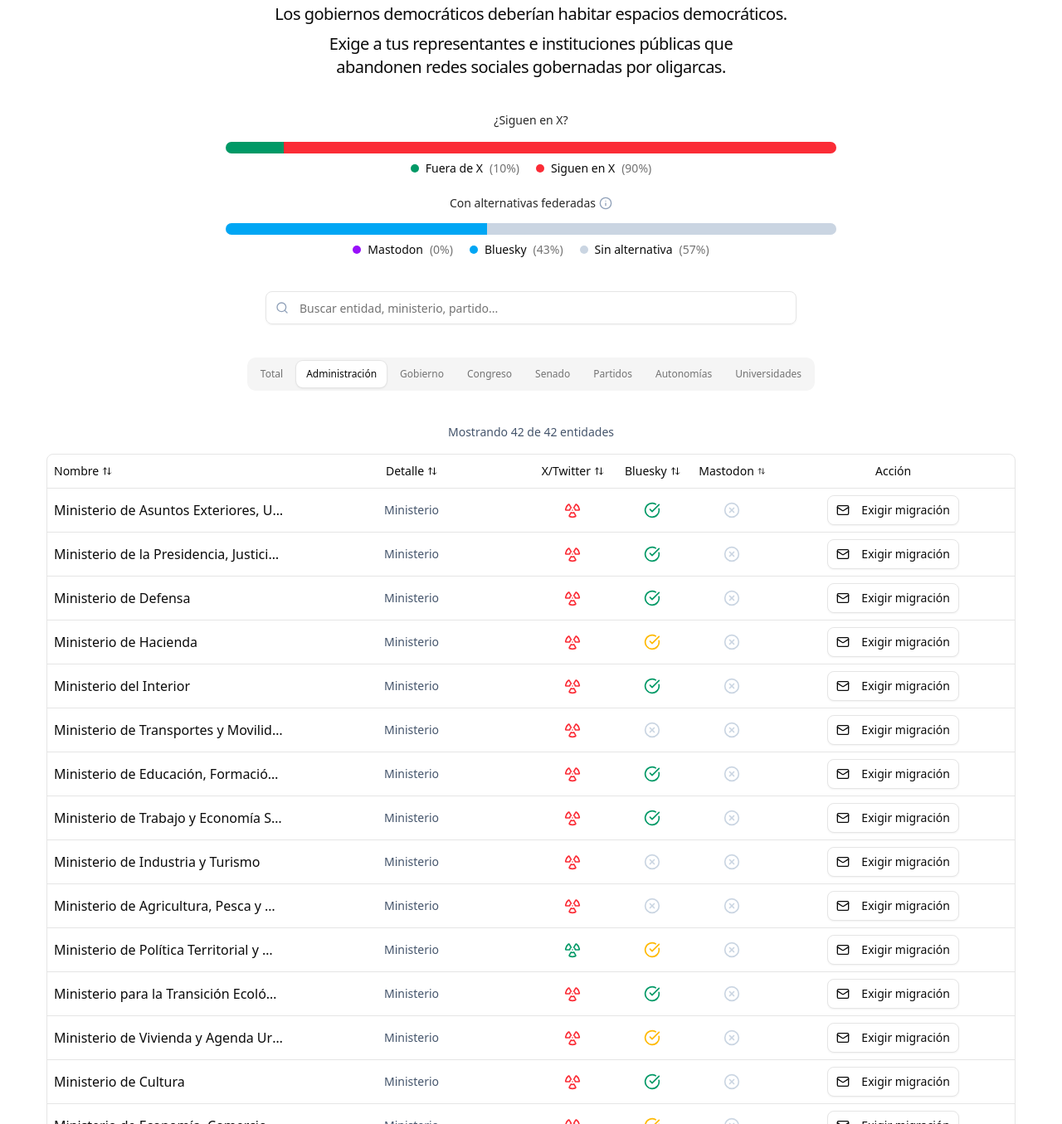
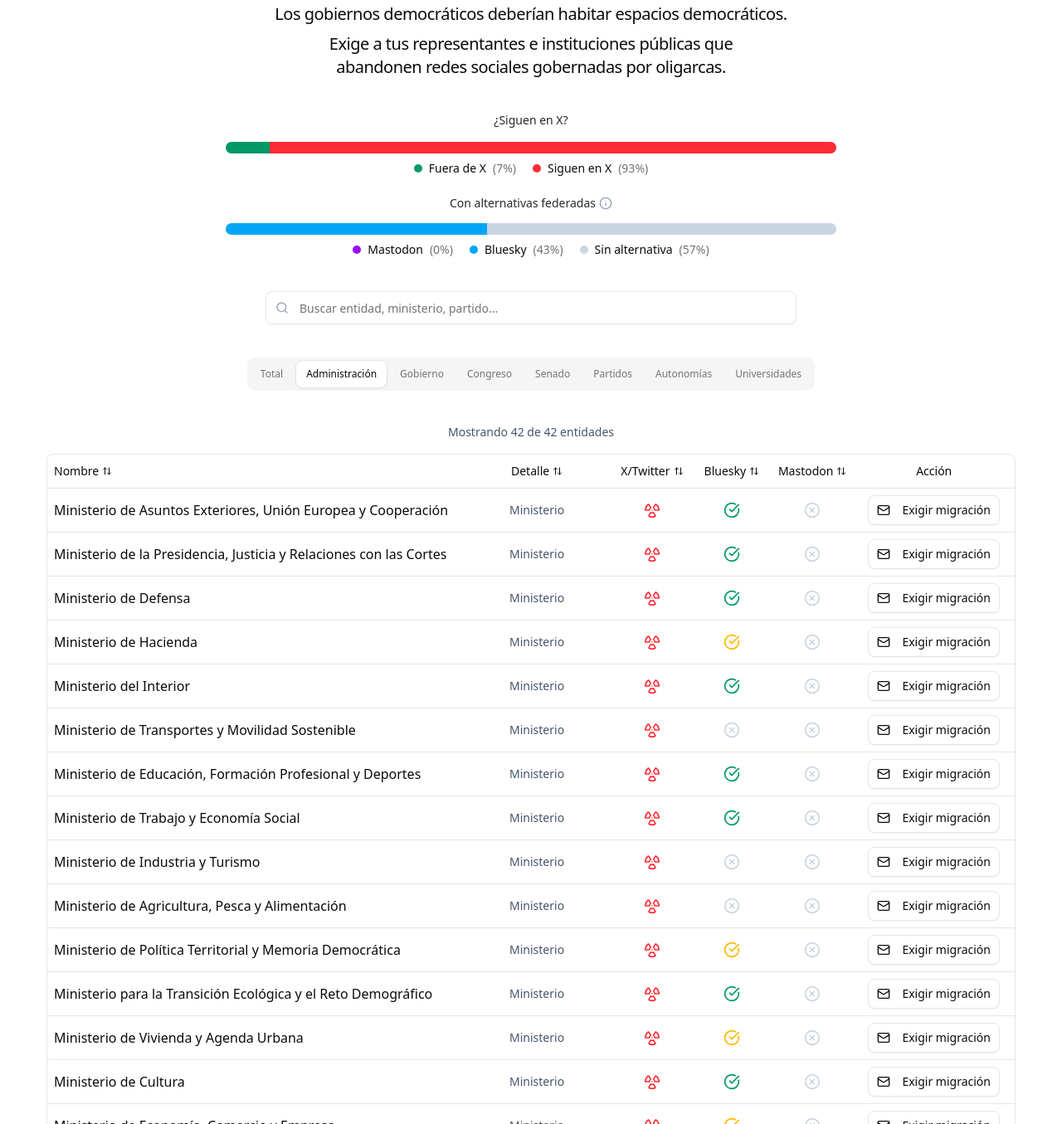
Before and after one commit to avelrom/saldeahi, an Astro site: page / in a window 1280 px wide. Shown: the part 257-1612 px from the top of the page at 83% size. Built offline with nearby package versions, Linux system fonts and the light colour scheme; Astro itself is replaced by a stand-in of ours; a web font is replaced by a local one.

Commit message:
min fixed

```diff
--- a/src/components/DataTable.tsx
+++ b/src/components/DataTable.tsx
@@ -80,6 +80,15 @@ function isActiveDate(val: unknown): boolean {
   return Date.now() - new Date(val).getTime() <= THIRTY_DAYS_MS;
 }
 
+// Para Twitter: tener handle sin fecha verificada = asumir que siguen en X (rojo).
+// Solo se considera "fuera de X" si: no hay handle, la cuenta da 404, o la última
+// publicación registrada es de hace más de 30 días.
+function twitterOnX(handle: unknown, activo: unknown): boolean {
+  if (!handle) return false;             // sin cuenta → no están en X
+  if (activo == null) return true;       // cuenta existe, sin fecha → asumir activos
+  return isActiveDate(activo);           // fecha → activo sólo si es reciente
+}
+
 function normalizeData(data: any[], categoria: string) {
   return data.map((item) => {
     let detalle = '';
@@ -96,7 +105,7 @@ function normalizeData(data: any[], categoria: string) {
       detalle,
       categoria,
       twitter:         item.twitter         || null,
-      twitter_activo:  isActiveDate(item.twitter_activo),
+      twitter_activo:  twitterOnX(item.twitter, item.twitter_activo),
       bluesky:         item.bluesky         || null,
       bluesky_activo:  isActiveDate(item.bluesky_activo),
       mastodon:        item.mastodon        || null,
@@ -333,8 +342,8 @@ export function DataTable() {
           Mostrando {sortedData.length} de {searchQuery ? allData.length : rawData.length} entidades
         </div>
 
-        <div className="rounded-md border overflow-x-auto">
-          <Table className="table-fixed">
+        <div className="rounded-md border overflow-x-auto no-scrollbar">
+          <Table className="min-w-[640px]">
             <TableHeader>
               <TableRow>
                 <TableHead className="cursor-pointer hover:bg-slate-50" onClick={() => handleSort('nombre')}>
--- a/src/pages/index.astro
+++ b/src/pages/index.astro
@@ -15,7 +15,6 @@ import partidosData from "@/data/partidos.json";
 import autonomiasData from "@/data/autonomias.json";
 import universidadesData from "@/data/universidades.json";
 
-// Una cuenta se considera activa sólo si publicó en los últimos 30 días
 const THIRTY_DAYS_MS = 30 * 24 * 60 * 60 * 1000;
 function isActiveDate(val: unknown): boolean {
   if (!val || typeof val !== 'string') return false;
@@ -23,9 +22,16 @@ function isActiveDate(val: unknown): boolean {
   return Date.now() - new Date(val).getTime() <= THIRTY_DAYS_MS;
 }
 
+// Handle + sin fecha = asumir que siguen en X
+function twitterOnX(handle: unknown, activo: unknown): boolean {
+  if (!handle) return false;
+  if (activo == null) return true;
+  return isActiveDate(activo);
+}
+
 function normalizeItem(item: any) {
   return {
-    twitter_activo:  isActiveDate(item.twitter_activo),
+    twitter_activo:  twitterOnX(item.twitter, item.twitter_activo),
     bluesky_activo:  isActiveDate(item.bluesky_activo),
     mastodon_activo: isActiveDate(item.mastodon_activo),
   };
--- a/src/styles/global.css
+++ b/src/styles/global.css
@@ -189,6 +189,15 @@
     -moz-osx-font-smoothing: grayscale;
   }
 }
+/* ── Scroll sin barra visible ── */
+.no-scrollbar {
+  scrollbar-width: none;
+  -ms-overflow-style: none;
+}
+.no-scrollbar::-webkit-scrollbar {
+  display: none;
+}
+
 /* ── Overrides mínimos para neutralizar el tinte azulado de slate ── */
 /* Nivel alto (texto/íconos intensos, fondos muy oscuros) */
 :root {
```
Also changed, not shown: 1 other file.
